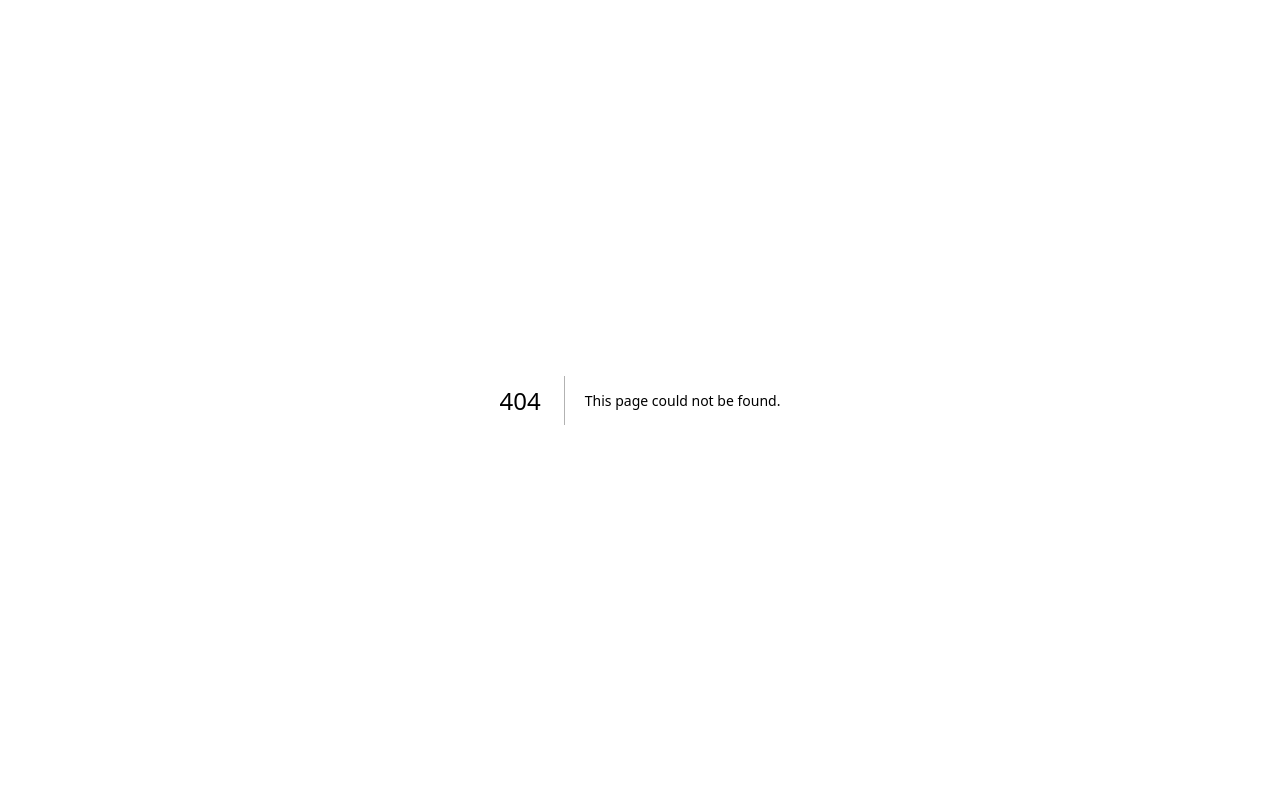
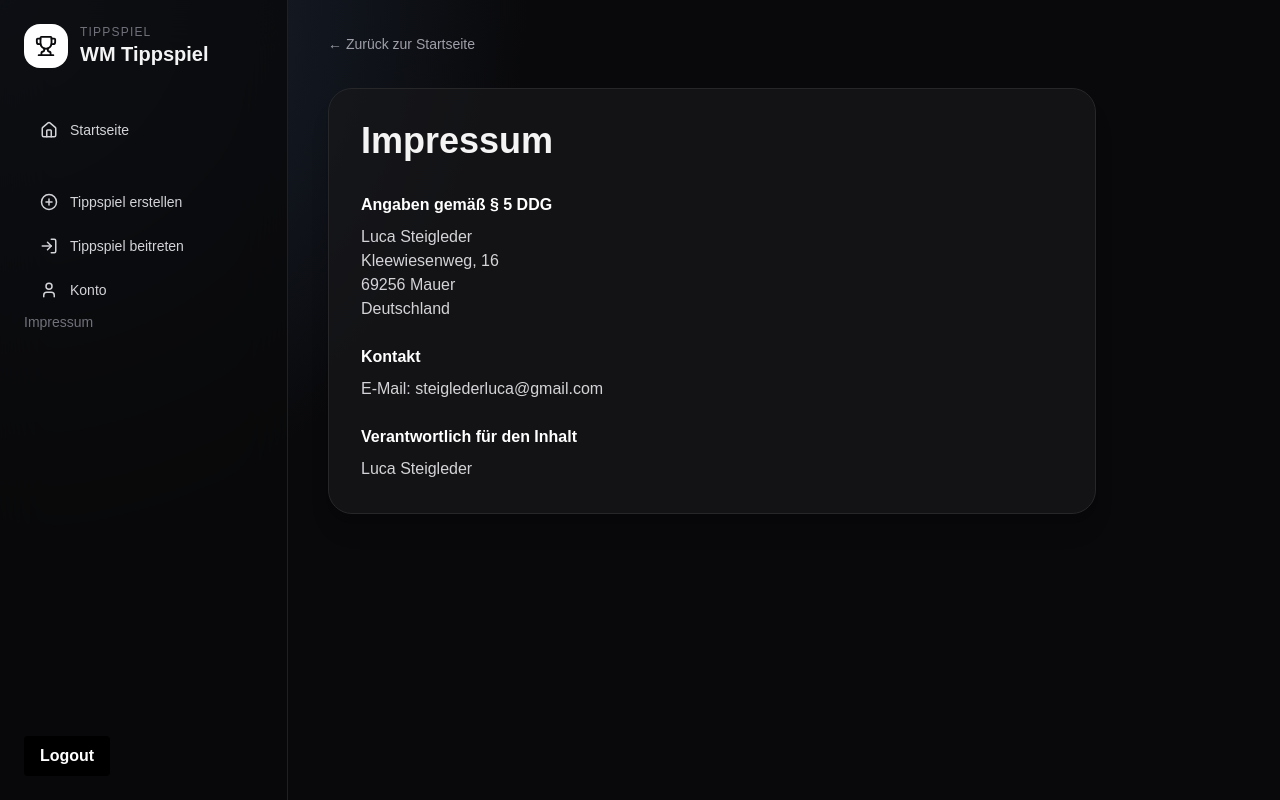
Before and after one commit to lucasteigleder/wm-tippspiel, a Next.js app: page /impressum in a window 1280 px wide. Before the commit this address had no page. Built offline with nearby package versions, Linux system fonts and the light colour scheme.

Commit message:
add impressum page

```diff
--- /dev/null
+++ b/src/app/impressum/page.tsx
@@ -0,0 +1,47 @@
+import Link from "next/link"
+import { AppShell } from "@/components/AppShell"
+
+export default function ImpressumPage() {
+  return (
+    <AppShell>
+      <Link href="/dashboard" className="text-sm text-zinc-400">
+        ← Zurück zur Startseite
+      </Link>
+
+      <section className="mt-8 max-w-3xl rounded-3xl border border-zinc-800 bg-zinc-900/70 p-8 shadow-xl">
+        <h1 className="text-4xl font-black">Impressum</h1>
+
+        <div className="mt-8 space-y-6 text-zinc-300">
+          <div>
+            <h2 className="font-bold text-white">Angaben gemäß § 5 DDG</h2>
+            <p className="mt-2">
+              Luca Steigleder
+              <br />
+              Kleewiesenweg, 16
+              <br />
+              69256 Mauer
+              <br />
+              Deutschland
+            </p>
+          </div>
+
+          <div>
+            <h2 className="font-bold text-white">Kontakt</h2>
+            <p className="mt-2">
+              E-Mail: steiglederluca@gmail.com
+            </p>
+          </div>
+
+          <div>
+            <h2 className="font-bold text-white">
+              Verantwortlich für den Inhalt
+            </h2>
+            <p className="mt-2">
+              Luca Steigleder
+            </p>
+          </div>
+        </div>
+      </section>
+    </AppShell>
+  )
+}
--- a/src/components/AppShell.tsx
+++ b/src/components/AppShell.tsx
@@ -116,6 +116,10 @@ export function AppShell({
           </div>
         </nav>
 
+        <Link href="/impressum" className="block text-sm text-zinc-500 hover:text-zinc-300">
+  Impressum
+</Link>
+
         <div className="absolute bottom-6 left-6 right-6">
           <LogoutButton />
         </div>
```
